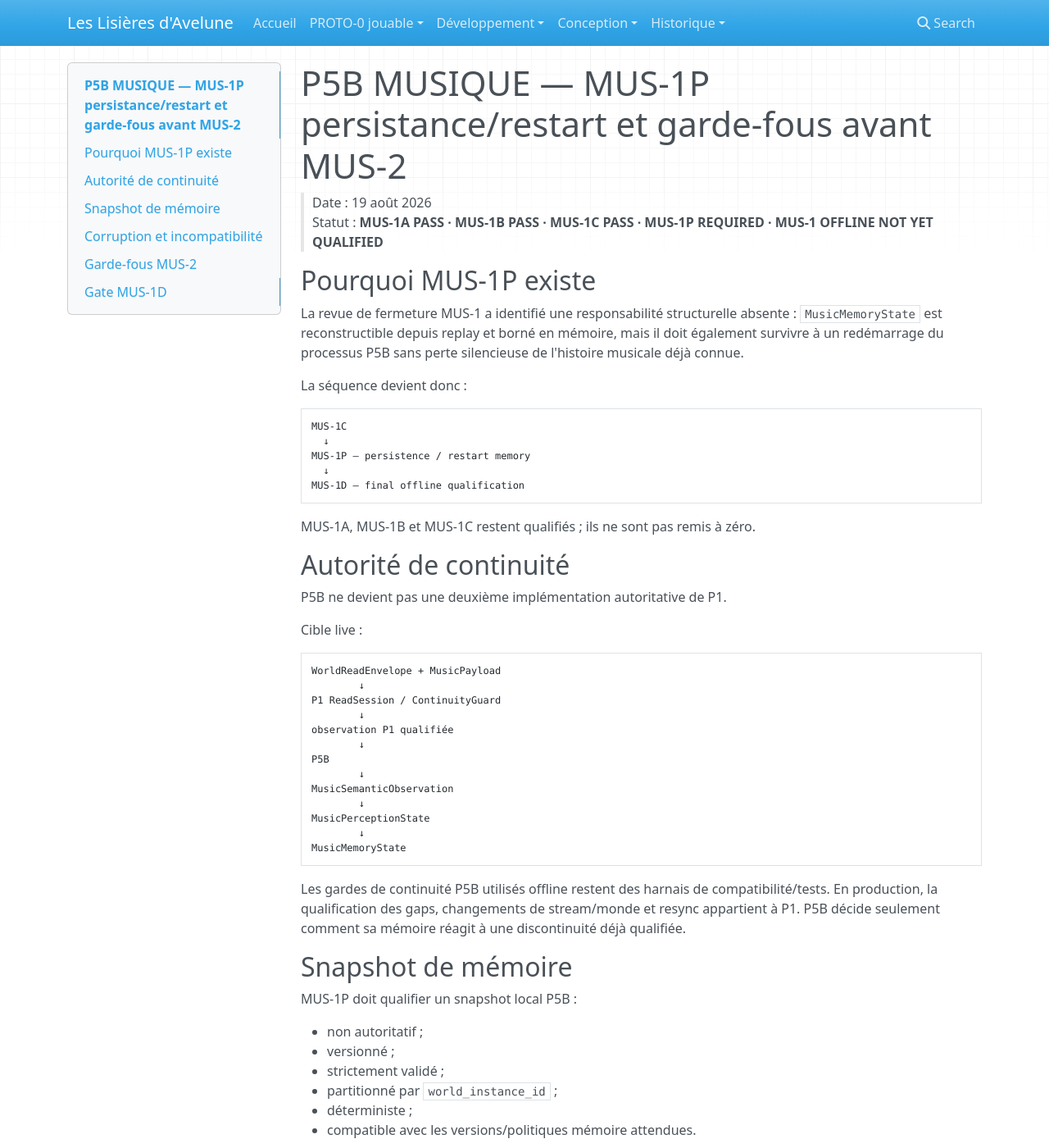
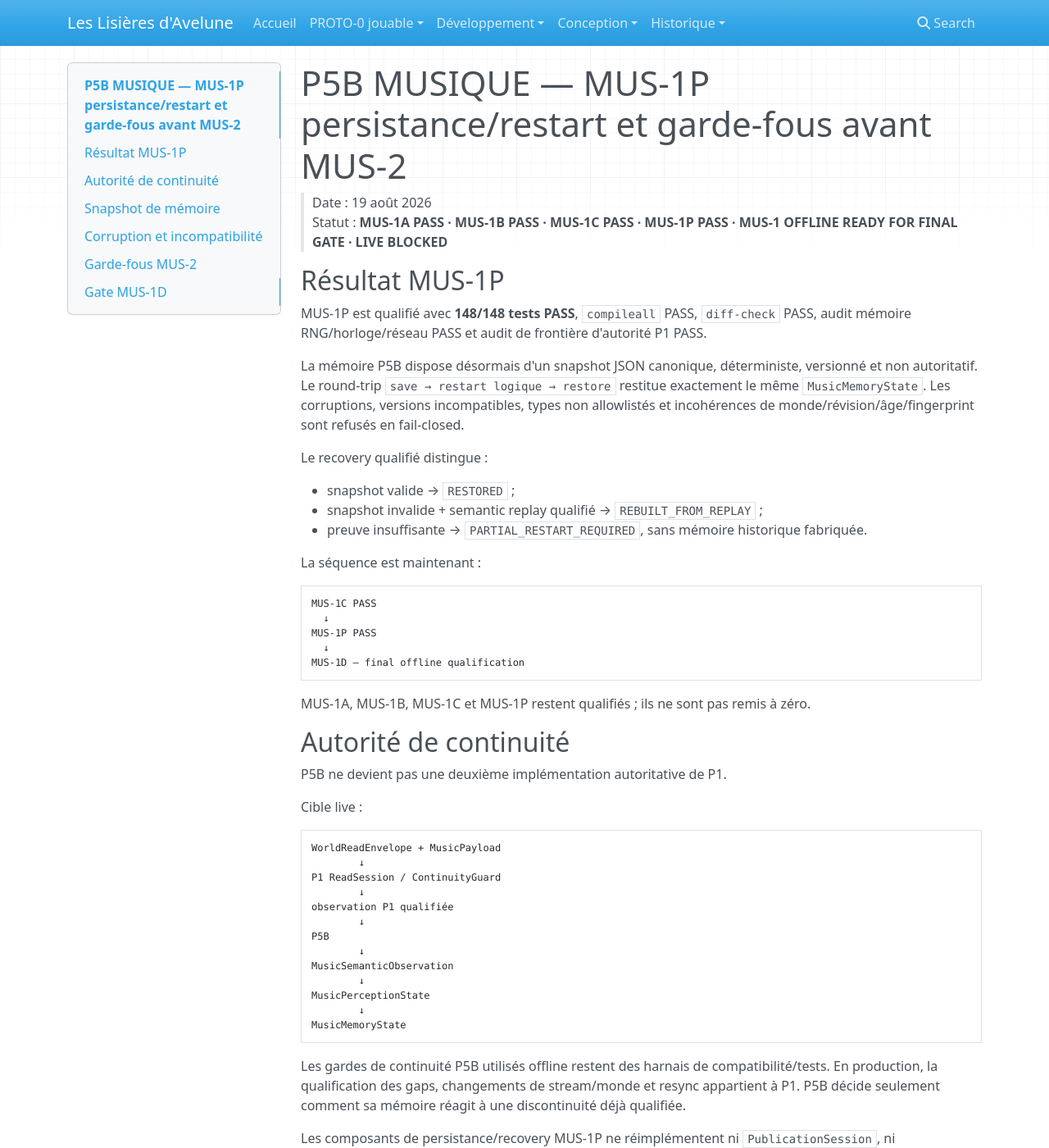
Before and after one commit to Abeliome-Officiel/les-lisieres-avelune, an MkDocs documentation site: the page built from docs/p5_musique_mus1p_persistence_restart_gate.md, in a window 1280 px wide and 1400 px high. Shown: the whole window at 82% size. Built offline with MkDocs 1.6.1, drawn with Linux system fonts in a browser that asks for light colours; nearby versions of some CDN libraries; some of the changed text lies outside the part shown.

Commit message:
docs: record MUS-1P offline persistence pass

````diff
--- a/docs/p5_musique_mus1p_persistence_restart_gate.md
+++ b/docs/p5_musique_mus1p_persistence_restart_gate.md
@@ -1,23 +1,31 @@
 # P5B MUSIQUE — MUS-1P persistance/restart et garde-fous avant MUS-2
 
 > Date : 19 août 2026
-> Statut : **MUS-1A PASS · MUS-1B PASS · MUS-1C PASS · MUS-1P REQUIRED · MUS-1 OFFLINE NOT YET QUALIFIED**
+> Statut : **MUS-1A PASS · MUS-1B PASS · MUS-1C PASS · MUS-1P PASS · MUS-1 OFFLINE READY FOR FINAL GATE · LIVE BLOCKED**
 
-## Pourquoi MUS-1P existe
+## Résultat MUS-1P
 
-La revue de fermeture MUS-1 a identifié une responsabilité structurelle absente : `MusicMemoryState` est reconstructible depuis replay et borné en mémoire, mais il doit également survivre à un redémarrage du processus P5B sans perte silencieuse de l'histoire musicale déjà connue.
+MUS-1P est qualifié avec **148/148 tests PASS**, `compileall` PASS, `diff-check` PASS, audit mémoire RNG/horloge/réseau PASS et audit de frontière d'autorité P1 PASS.
 
-La séquence devient donc :
+La mémoire P5B dispose désormais d'un snapshot JSON canonique, déterministe, versionné et non autoritatif. Le round-trip `save → restart logique → restore` restitue exactement le même `MusicMemoryState`. Les corruptions, versions incompatibles, types non allowlistés et incohérences de monde/révision/âge/fingerprint sont refusés en fail-closed.
+
+Le recovery qualifié distingue :
+
+- snapshot valide → `RESTORED` ;
+- snapshot invalide + semantic replay qualifié → `REBUILT_FROM_REPLAY` ;
+- preuve insuffisante → `PARTIAL_RESTART_REQUIRED`, sans mémoire historique fabriquée.
+
+La séquence est maintenant :
 
 ```text
-MUS-1C
+MUS-1C PASS
   ↓
-MUS-1P — persistence / restart memory
+MUS-1P PASS
   ↓
 MUS-1D — final offline qualification
 ```
 
-MUS-1A, MUS-1B et MUS-1C restent qualifiés ; ils ne sont pas remis à zéro.
+MUS-1A, MUS-1B, MUS-1C et MUS-1P restent qualifiés ; ils ne sont pas remis à zéro.
 
 ## Autorité de continuité
 
@@ -43,18 +51,22 @@ MusicMemoryState
 
 Les gardes de continuité P5B utilisés offline restent des harnais de compatibilité/tests. En production, la qualification des gaps, changements de stream/monde et resync appartient à P1. P5B décide seulement comment sa mémoire réagit à une discontinuité déjà qualifiée.
 
+Les composants de persistance/recovery MUS-1P ne réimplémentent ni `PublicationSession`, ni `ReadSession`, ni `ContinuityGuard`.
+
 ## Snapshot de mémoire
 
-MUS-1P doit qualifier un snapshot local P5B :
+Le snapshot local P5B qualifié est :
 
 - non autoritatif ;
 - versionné ;
 - strictement validé ;
 - partitionné par `world_instance_id` ;
 - déterministe ;
-- compatible avec les versions/politiques mémoire attendues.
+- protégé par SHA-256 ;
+- compatible uniquement avec les versions/politiques mémoire explicitement admises ;
+- écrit atomiquement sur le filesystem local.
 
-Le round-trip requis est :
+Le round-trip qualifié est :
 
 ```text
 MusicMemoryState
@@ -66,7 +78,7 @@ restore
 même MusicMemoryState
 ```
 
-Un snapshot invalide ne doit jamais être restauré partiellement.
+Un snapshot invalide n'est jamais restauré partiellement.
 
 ## Corruption et incompatibilité
 
@@ -75,9 +87,11 @@ Une corruption ou incompatibilité de snapshot :
 - affecte P5B uniquement ;
 - n'affecte jamais le Cœur ;
 - ne crée aucune histoire fictive ;
-- doit produire un état d'échec/dégradation explicite.
+- produit un état d'échec/dégradation explicite.
 
-Recovery préféré : reconstruction depuis un semantic replay qualifié disponible. Sans replay suffisant, P5B peut repartir du prochain état P1 qualifié avec une perte de mémoire explicitement connue. Cette perte de connaissance est une information épistémique, pas un événement d'Avelune.
+Recovery préféré : reconstruction depuis un semantic replay qualifié disponible. Sans replay suffisant, P5B conserve explicitement la perte de connaissance ; cette perte est une information épistémique, pas un événement d'Avelune.
+
+`MemoryRecoveryStatus` reste séparé de `MusicMemoryState`.
 
 ## Garde-fous MUS-2
 
@@ -99,21 +113,42 @@ Une cadence de publication différente ne doit pas, à elle seule, modifier l'in
 
 Le fait que le stockage soit borné ne signifie pas que les cumuls historiques doivent dominer éternellement la musique. MUS-2 devra distinguer explicitement le présent, la mémoire récente et une influence historique plus longue afin que l'histoire ancienne laisse une couleur sans empêcher la réponse au présent.
 
+### Frontière de preuves compositionnelles
+
+MUS-2 ne doit pas laisser l'interpréteur structurel fouiller librement l'objet technique `MusicMemoryState`. La prochaine frontière doit projeter une allowlist de preuves interprétables, conceptuellement :
+
+```text
+MusicMemoryState
+        ↓
+CompositionEvidenceProjector
+        ↓
+StructuralMemoryEvidence
+        ↓
+StructuralMusicInterpreter
+        ↓
+StructuralMusicalPlan
+```
+
+Cette frontière doit exclure les hashes, statuts de recovery, provenance de transport et compteurs pris à tort comme temps canonique.
+
 ### MusicPayload reste expérimental
 
 `MusicPayload v0.1-exp` reste volontairement minimal avec cinq axes perceptifs ordinaux. Aucun enrichissement vers P1/P0 n'est demandé sans insuffisance concrète, reproductible et documentée lors des essais de grammaire.
 
 ## Gate MUS-1D
 
-`MUS_1_OFFLINE=PASS` ne peut être prononcé qu'après :
+`MUS_1_OFFLINE=PASS` ne peut être prononcé qu'après la gate finale qui revalide notamment :
 
-- MUS-1P PASS ;
-- round-trip snapshot exact ;
+- les **148 tests** existants ;
+- round-trip snapshot exact et sérialisation déterministe ;
 - corruption/incompatibilité isolée à P5B ;
-- absence de fausse histoire lors du recovery ;
-- frontière d'autorité P1/P5B explicitement conservée ;
-- hashes interdits comme données compositionnelles ;
-- compteurs d'observation explicitement distincts du temps canonique ;
-- métadonnées épistémiques exclues des faits musicaux.
+- recovery replay exact et absence de fausse histoire ;
+- frontière d'autorité P1/P5B ;
+- bornes de mémoire monde et d'identités ;
+- isolation multi-Avelune ;
+- hashes classés non compositionnels ;
+- compteurs d'observation distincts du temps canonique ;
+- métadonnées épistémiques exclues des faits musicaux ;
+- absence de RNG, réseau, audio et dépendance runtime au Cœur/P2/P3/P4.
 
-Après seulement cette gate, MUS-2 peut ouvrir `StructuralMusicalPlan` sans moteur audio ni renderer.
+Après seulement cette gate, MUS-2 pourra ouvrir la projection de preuves compositionnelles puis `StructuralMusicalPlan`, toujours sans moteur audio ni renderer.
````
